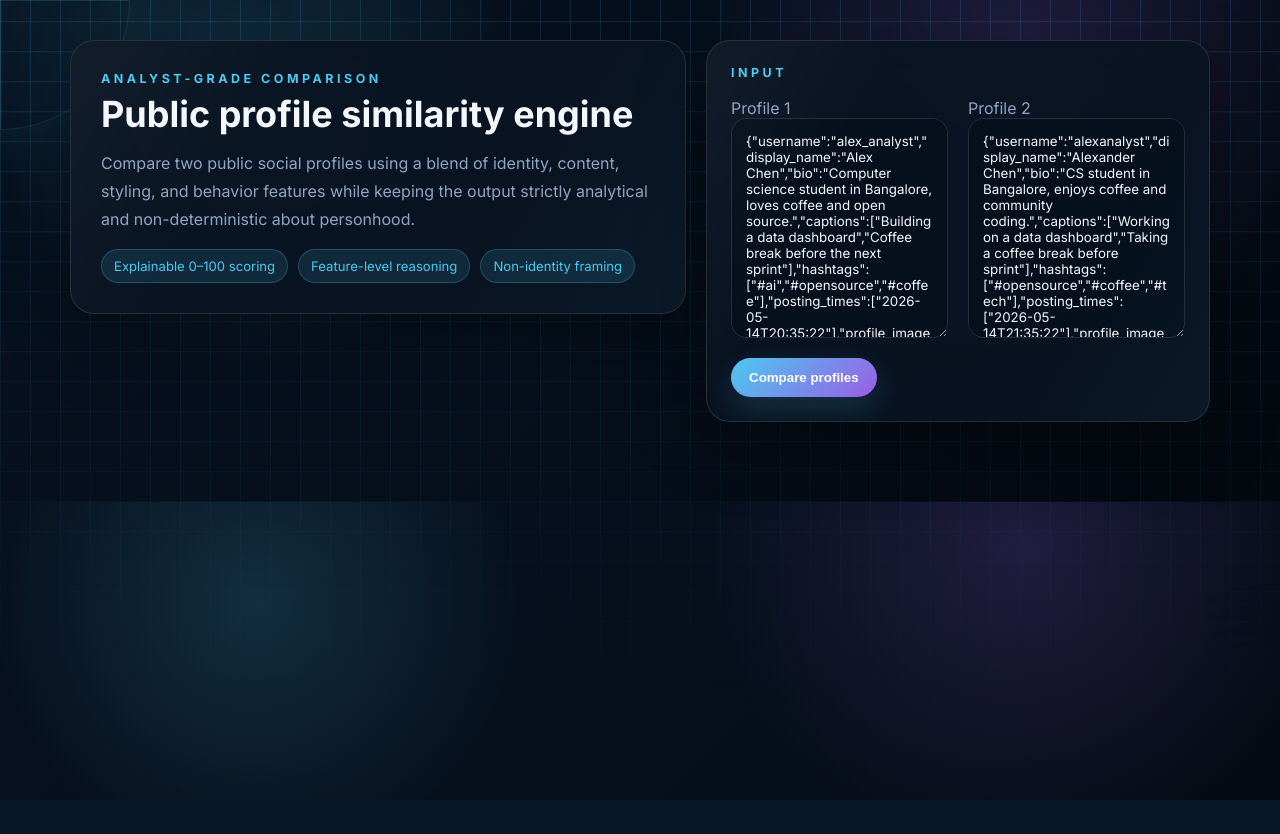
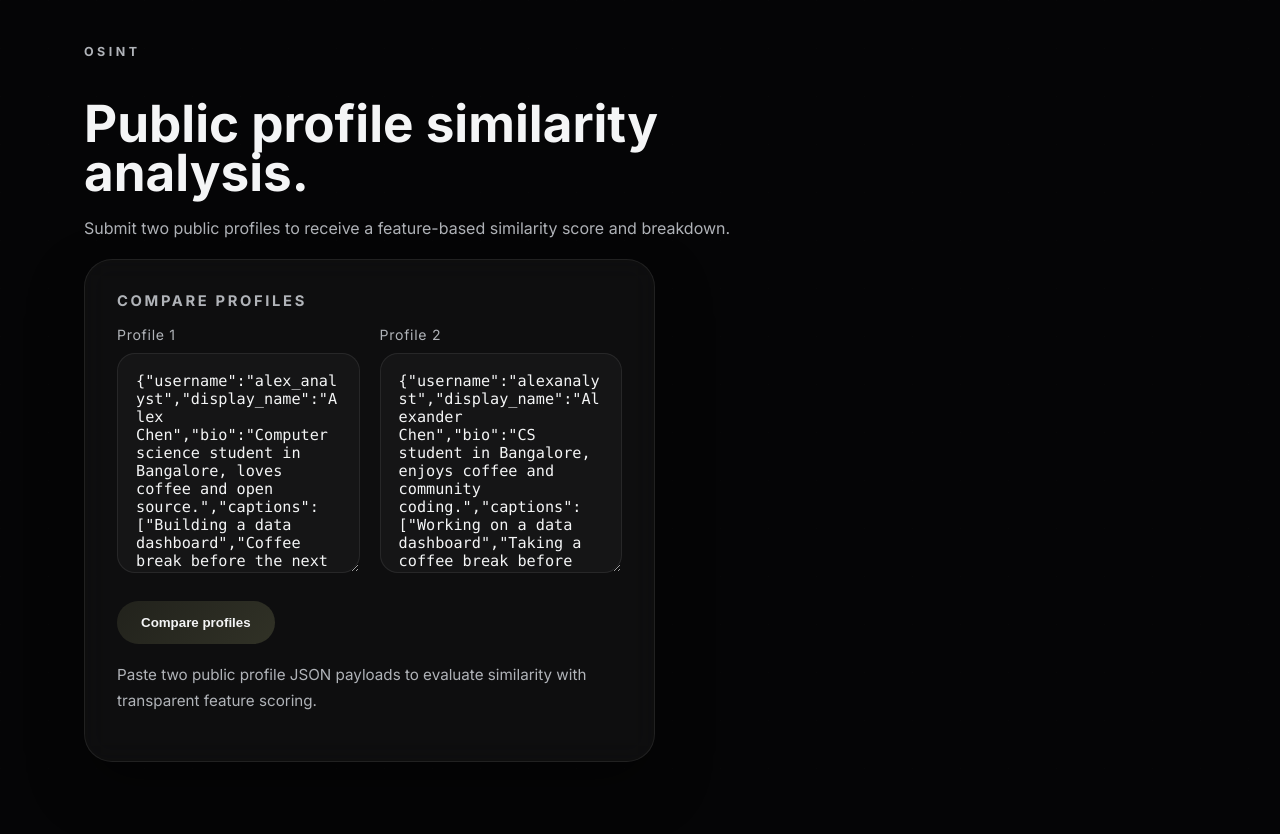
Before and after one commit to discount-Pieter-Levels/OSINT, a Flask app: page / in a window 1280 px wide. Before the commit the page ends 800 px from the top, so only its background shows below. Run offline with Flask 3, Linux system fonts and the light colour scheme.

Commit message:
Update landing page copy to concise profile similarity description

```diff
--- a/profile_similarity/templates/index.html
+++ b/profile_similarity/templates/index.html
@@ -3,192 +3,111 @@
   <head>
     <meta charset="UTF-8" />
     <meta name="viewport" content="width=device-width, initial-scale=1.0" />
-    <title>Profile Similarity Engine</title>
+    <title>OSINT Profile Similarity</title>
     <link rel="preconnect" href="https://fonts.googleapis.com" />
     <link rel="preconnect" href="https://fonts.gstatic.com" crossorigin />
     <link href="https://fonts.googleapis.com/css2?family=Inter:wght@400;500;600;700&display=swap" rel="stylesheet" />
     <style>
       :root {
-        --bg: #07111f;
-        --panel: rgba(10, 20, 34, 0.92);
-        --line: rgba(255,255,255,0.12);
-        --text: #f5f7fb;
-        --muted: #91a4c3;
-        --accent: #4cc9f0;
-        --accent-2: #9b5de5;
-        --success: #7bdcb5;
+        --bg: #050506;
+        --panel: rgba(255,255,255,0.06);
+        --panel-strong: rgba(255,255,255,0.12);
+        --border: rgba(255,255,255,0.08);
+        --text: #f4f5f6;
+        --muted: #b0b3b8;
+        --accent: #8a8d61;
+        --accent-soft: rgba(138, 141, 97, 0.14);
+        --shadow: rgba(0, 0, 0, 0.35);
       }
       * { box-sizing: border-box; }
+      html, body { margin: 0; min-height: 100%; }
       body {
-        margin: 0;
         font-family: 'Inter', sans-serif;
-        cursor: crosshair;
-        background:
-          radial-gradient(circle at 20% 20%, rgba(76, 201, 240, 0.16), transparent 24%),
-          radial-gradient(circle at 80% 10%, rgba(155, 93, 229, 0.18), transparent 28%),
-          linear-gradient(135deg, #07111f 0%, #06101d 45%, #04080f 100%);
+        background: #050506;
         color: var(--text);
-        overflow-x: hidden;
-        position: relative;
       }
       body::before {
         content: '';
         position: fixed;
         inset: 0;
-        background-image:
-          linear-gradient(rgba(76, 201, 240, 0.18) 1px, transparent 1px),
-          linear-gradient(90deg, rgba(76, 201, 240, 0.18) 1px, transparent 1px),
-          radial-gradient(circle at top left, rgba(76, 201, 240, 0.06), transparent 20%),
-          radial-gradient(circle at bottom right, rgba(155, 93, 229, 0.06), transparent 18%);
-        background-size: 30px 30px, 30px 30px, auto, auto;
-        mask-image: linear-gradient(to bottom, rgba(0,0,0,0.82), transparent 90%);
+        background-image: linear-gradient(rgba(255,255,255,0.04) 1px, transparent 1px), linear-gradient(90deg, rgba(255,255,255,0.04) 1px, transparent 1px);
+        background-size: 48px 48px;
+        opacity: 0.18;
         pointer-events: none;
         z-index: 0;
-        animation: drift 18s linear infinite;
       }
-      body::after {
-        content: '';
-        position: fixed;
-        inset: 0;
-        background: linear-gradient(transparent 46%, rgba(76, 201, 240, 0.06) 48%, rgba(76, 201, 240, 0.1) 50%, rgba(76, 201, 240, 0.06) 52%, transparent 54%);
-        pointer-events: none;
-        z-index: 0;
-        animation: scan 8s linear infinite;
-      }
-      #cursor-glow {
-        position: fixed;
-        width: 260px;
-        height: 260px;
-        margin-left: -130px;
-        margin-top: -130px;
-        border: 1px solid rgba(76, 201, 240, 0.25);
-        border-radius: 50%;
-        pointer-events: none;
-        z-index: 0;
-        mix-blend-mode: screen;
-        transition: opacity 120ms ease-out;
-        opacity: 0.7;
-        box-shadow: 0 0 40px rgba(76, 201, 240, 0.12);
-      }
-      #cursor-glow::before,
-      #cursor-glow::after {
-        content: '';
-        position: absolute;
-        inset: 50% auto auto 50%;
-        background: rgba(76, 201, 240, 0.65);
-        transform: translate(-50%, -50%);
-      }
-      #cursor-glow::before {
-        width: 1px;
-        height: 100%;
-      }
-      #cursor-glow::after {
-        width: 100%;
-        height: 1px;
-      }
-      .shell { max-width: 1180px; margin: 0 auto; padding: 40px 20px 80px; position: relative; z-index: 1; }
-      .hero { display: grid; gap: 20px; grid-template-columns: 1.1fr 0.9fr; align-items: start; }
-      .card {
-        background: var(--panel);
-        border: 1px solid var(--line);
-        border-radius: 24px;
-        box-shadow: 0 24px 70px rgba(0,0,0,0.32);
-        backdrop-filter: blur(12px);
-        position: relative;
-        overflow: hidden;
-      }
-      .card::before {
-        content: '';
-        position: absolute;
-        inset: 0;
-        background: linear-gradient(120deg, rgba(255,255,255,0.04), transparent 30%, transparent 70%, rgba(76, 201, 240, 0.04));
-        pointer-events: none;
-      }
-      .hero .card { padding: 30px; }
-      .eyebrow { text-transform: uppercase; letter-spacing: 0.28em; font-size: 0.78rem; color: var(--accent); font-weight: 700; }
-      h1 { font-size: 2.25rem; margin: 8px 0 14px; line-height: 1.15; }
-      p { color: var(--muted); line-height: 1.75; margin: 0; }
-      .pill-row { display: flex; flex-wrap: wrap; gap: 10px; margin-top: 16px; }
-      .pill { display: inline-flex; padding: 8px 12px; border-radius: 999px; border: 1px solid rgba(76, 201, 240, 0.24); color: var(--accent); background: rgba(76, 201, 240, 0.12); font-size: 0.82rem; }
-      .grid { display: grid; gap: 20px; grid-template-columns: 1fr 1fr; margin-top: 18px; }
-      textarea { width: 100%; min-height: 220px; border: 1px solid var(--line); border-radius: 16px; padding: 14px; background: #06101d; color: var(--text); resize: vertical; font-family: inherit; }
-      textarea:focus { outline: 1px solid rgba(76, 201, 240, 0.35); border-color: rgba(76, 201, 240, 0.35); }
-      button { border: none; background: linear-gradient(135deg, var(--accent), var(--accent-2)); color: white; padding: 12px 18px; border-radius: 999px; cursor: pointer; font-weight: 600; box-shadow: 0 12px 30px rgba(76, 201, 240, 0.18); }
-      button:hover { transform: translateY(-1px); }
-      .result { margin-top: 24px; padding: 24px; }
-      .score { font-size: 2.6rem; font-weight: 700; color: var(--success); }
-      .metric { display: flex; justify-content: space-between; padding: 10px 0; border-bottom: 1px solid var(--line); color: var(--text); }
-      .metric:last-child { border-bottom: none; }
-      .metric .name { text-transform: capitalize; color: var(--muted); }
-      .metric .value { font-weight: 600; }
-      .muted { color: var(--muted); }
-      .footnote { margin-top: 12px; font-size: 0.92rem; color: var(--muted); line-height: 1.6; }
-      @keyframes drift {
-        from { transform: translateY(0); }
-        to { transform: translateY(-24px); }
-      }
-      @keyframes scan {
-        from { transform: translateY(-100%); }
-        to { transform: translateY(100%); }
-      }
-      @media (max-width: 900px) { .hero { grid-template-columns: 1fr; } .grid { grid-template-columns: 1fr; } }
+      .page { position: relative; z-index: 1; max-width: 1160px; margin: 0 auto; padding: 44px 24px 72px; }
+      .topbar { display: flex; justify-content: space-between; align-items: center; margin-bottom: 40px; }
+      .brand { font-size: 0.78rem; letter-spacing: 0.28em; color: var(--muted); font-weight: 700; text-transform: uppercase; }
+      .headline { max-width: 700px; }
+      .headline h1 { margin: 0; font-size: clamp(2rem, 4vw, 4rem); line-height: 0.95; font-weight: 700; }
+      .headline p { margin-top: 18px; max-width: 44rem; color: var(--muted); font-size: 1rem; line-height: 1.8; }
+      .pill-list { display: flex; flex-wrap: wrap; gap: 12px; margin-top: 24px; }
+      .pill { display: inline-flex; align-items: center; padding: 10px 16px; border-radius: 999px; border: 1px solid var(--border); background: var(--panel); color: var(--text); font-size: 0.9rem; }
+      .layout { display: grid; gap: 24px; grid-template-columns: 1.05fr 0.95fr; align-items: start; }
+      .panel { background: rgba(255,255,255,0.04); border: 1px solid var(--border); border-radius: 28px; padding: 32px; backdrop-filter: blur(14px); box-shadow: 0 24px 55px var(--shadow); }
+      .panel h2 { margin: 0 0 16px; font-size: 0.92rem; color: var(--muted); letter-spacing: 0.18em; text-transform: uppercase; }
+      .field-grid { display: grid; gap: 20px; grid-template-columns: repeat(2, minmax(0, 1fr)); }
+      label { display: block; margin-bottom: 10px; color: var(--muted); font-size: 0.88rem; letter-spacing: 0.05em; }
+      textarea { width: 100%; min-height: 220px; border: 1px solid rgba(255,255,255,0.08); border-radius: 18px; background: rgba(255,255,255,0.03); color: var(--text); padding: 18px; font-family: ui-monospace, SFMono-Regular, Menlo, Monaco, Consolas, 'Liberation Mono', 'Courier New', monospace; font-size: 0.95rem; resize: vertical; }
+      textarea:focus { outline: 1px solid rgba(138, 141, 97, 0.35); border-color: rgba(255,255,255,0.12); }
+      .actions { margin-top: 24px; display: flex; justify-content: flex-start; }
+      .button { display: inline-flex; align-items: center; justify-content: center; gap: 10px; padding: 14px 24px; border-radius: 999px; border: none; background: linear-gradient(135deg, rgba(138,141,97,0.16), rgba(138,141,97,0.28)); color: var(--text); font-weight: 700; cursor: pointer; transition: transform 0.16s ease, box-shadow 0.16s ease; }
+      .button:hover { transform: translateY(-1px); box-shadow: 0 20px 32px rgba(138,141,97,0.18); }
+      .note { color: var(--muted); font-size: 0.95rem; line-height: 1.7; margin-top: 18px; }
+      .results { margin-top: 24px; }
+      .score-card { display: grid; gap: 10px; padding: 28px; border-radius: 24px; border: 1px solid rgba(255,255,255,0.1); background: rgba(255,255,255,0.03); }
+      .score-title { display: flex; justify-content: space-between; align-items: baseline; gap: 16px; }
+      .label { color: var(--muted); text-transform: uppercase; letter-spacing: 0.22em; font-size: 0.78rem; }
+      .value { font-size: clamp(2rem, 4vw, 3.4rem); font-weight: 700; color: var(--text); margin: 0; }
+      .metrics { margin-top: 22px; display: grid; gap: 14px; }
+      .metric { display: grid; grid-template-columns: 1fr auto; gap: 12px; padding: 16px 20px; border-radius: 18px; border: 1px solid rgba(255,255,255,0.06); background: rgba(255,255,255,0.025); }
+      .metric-name { color: var(--muted); text-transform: capitalize; font-size: 0.92rem; }
+      .metric-value { font-weight: 700; color: var(--text); }
+      @media (max-width: 980px) { .layout { grid-template-columns: 1fr; } }
+      @media (max-width: 720px) { .page { padding: 28px 18px 60px; } .field-grid { grid-template-columns: 1fr; } }
     </style>
   </head>
   <body>
-    <div id="cursor-glow"></div>
-    <div class="shell">
-      <section class="hero">
-        <div class="card">
-          <div class="eyebrow">Analyst-grade comparison</div>
-          <h1>Public profile similarity engine</h1>
-          <p>Compare two public social profiles using a blend of identity, content, styling, and behavior features while keeping the output strictly analytical and non-deterministic about personhood.</p>
-          <div class="pill-row">
-            <div class="pill">Explainable 0–100 scoring</div>
-            <div class="pill">Feature-level reasoning</div>
-            <div class="pill">Non-identity framing</div>
-          </div>
-        </div>
-        <div class="card" style="padding: 24px;">
-          <div class="eyebrow">Input</div>
-          <div class="grid">
+    <div class="page">
+      <div class="topbar">
+        <div class="brand">OSINT</div>
+      </div>
+      <section class="headline">
+        <h1>Public profile similarity analysis.</h1>
+        <p>Submit two public profiles to receive a feature-based similarity score and breakdown.</p>
+      </section>
+      <section class="layout">
+        <div class="panel">
+          <h2>Compare profiles</h2>
+          <div class="field-grid">
             <div>
-              <label class="muted">Profile 1</label>
+              <label for="profile1">Profile 1</label>
               <textarea id="profile1">{"username":"alex_analyst","display_name":"Alex Chen","bio":"Computer science student in Bangalore, loves coffee and open source.","captions":["Building a data dashboard","Coffee break before the next sprint"],"hashtags":["#ai","#opensource","#coffee"],"posting_times":["2026-05-14T20:35:22"],"profile_image":""}</textarea>
             </div>
             <div>
-              <label class="muted">Profile 2</label>
+              <label for="profile2">Profile 2</label>
               <textarea id="profile2">{"username":"alexanalyst","display_name":"Alexander Chen","bio":"CS student in Bangalore, enjoys coffee and community coding.","captions":["Working on a data dashboard","Taking a coffee break before sprint"],"hashtags":["#opensource","#coffee","#tech"],"posting_times":["2026-05-14T21:35:22"],"profile_image":""}</textarea>
             </div>
           </div>
-          <div style="margin-top: 16px;">
-            <button onclick="runComparison()">Compare profiles</button>
+          <div class="actions">
+            <button class="button" onclick="runComparison()">Compare profiles</button>
           </div>
+          <p class="note">Paste two public profile JSON payloads to evaluate similarity with transparent feature scoring.</p>
+        </div>
+        <div class="panel results" id="results" style="display:none;">
+          <div class="score-card">
+            <div class="score-title">
+              <span class="label">Overall similarity</span>
+              <span class="value" id="overall">0.00</span>
+            </div>
+            <p class="note">The score is informative and not a conclusion about account ownership.</p>
+          </div>
+          <div class="metrics" id="metrics"></div>
         </div>
       </section>
-
-      <section class="card result" id="results" style="display:none;">
-        <div class="eyebrow">Outcome</div>
-        <div class="score" id="overall">0.00</div>
-        <div class="footnote">Similarity is presented as an analyst aid and should not be interpreted as proof of identity.</div>
-        <div id="metrics"></div>
-      </section>
     </div>
-
     <script>
-      const cursorGlow = document.getElementById('cursor-glow');
-      document.addEventListener('mousemove', (event) => {
-        if (!cursorGlow) return;
-        cursorGlow.style.left = `${event.clientX}px`;
-        cursorGlow.style.top = `${event.clientY}px`;
-        cursorGlow.style.opacity = '0.5';
-      });
-      document.addEventListener('mouseleave', () => {
-        if (cursorGlow) cursorGlow.style.opacity = '0';
-      });
-      document.addEventListener('mouseenter', () => {
-        if (cursorGlow) cursorGlow.style.opacity = '0.5';
-      });
-
       async function runComparison() {
         const body = {
           profile1: JSON.parse(document.getElementById('profile1').value),
@@ -207,13 +126,9 @@
         Object.entries(data.scores).forEach(([key, value]) => {
           const row = document.createElement('div');
           row.className = 'metric';
-          row.innerHTML = `<span class="name">${key.replace(/_/g, ' ')}</span><span class="value">${Number(value).toFixed(2)}</span>`;
+          row.innerHTML = `<div class="metric-name">${key.replace(/_/g, ' ')}</div><div class="metric-value">${Number(value).toFixed(2)}</div>`;
           metrics.appendChild(row);
         });
-        const explanation = document.createElement('div');
-        explanation.className = 'footnote';
-        explanation.textContent = data.explanations?.[0]?.reason || 'No explanation available.';
-        metrics.appendChild(explanation);
       }
     </script>
   </body>
```
